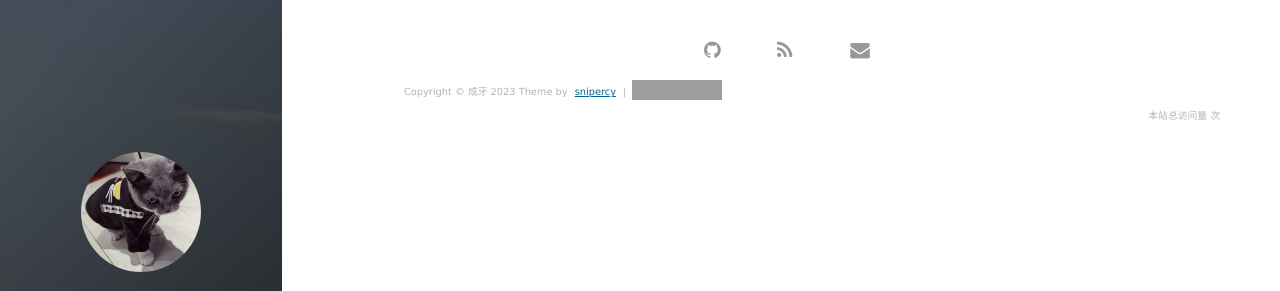
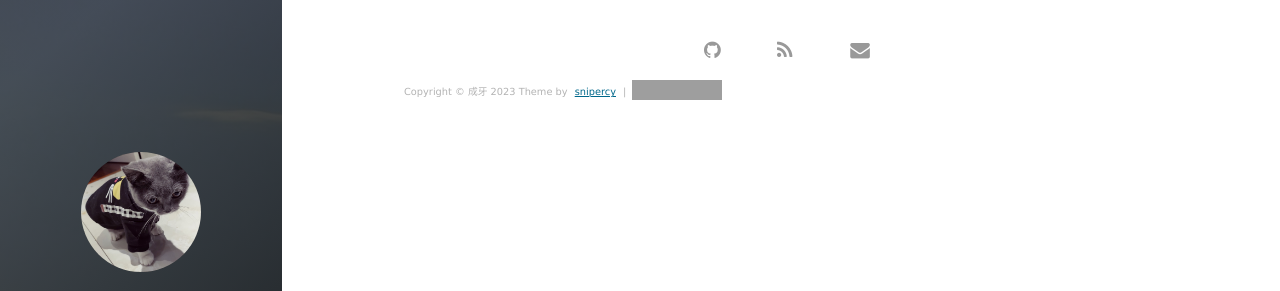
Before and after one commit to snipercy/snipercy.github.io, a Jekyll site: the page built from about.md, in a window 1280 px wide. Shown: the part 136-427 px from the top of the page. Built offline with Jekyll 4.4.1, drawn with Linux system fonts in a browser that asks for light colours; nearby versions of some CDN libraries; comment, search, counter and statistics services are not loaded; grey boxes are pictures that could not be loaded.

Commit message:
del统计功能

```diff
--- a/_config.yml
+++ b/_config.yml
@@ -22,14 +22,14 @@
 
 # 百度统计
 # 使用博客模板请去掉或者更换 id
-baidu:
-    id: xxxx
+# baidu:
+    # id: xxxx
 
 # Google Analytics
 # 使用博客模板请去掉或者更换 id
-ga:
-    id: xxxxxx
-    host: auto
+# ga:
+    # id: xxxxxx
+    # host: auto
 
 
 # 《----------------- 上面的信息修改成你自己的 ---------------------------》
--- a/_includes/footer.html
+++ b/_includes/footer.html
@@ -80,10 +80,10 @@
     			<link rel="stylesheet" href="//cdn.bootcss.com/font-awesome/4.3.0/css/font-awesome.min.css">
 
           <!-- 访问统计 -->
-          <span id="busuanzi_container_site_pv">
+          <!-- <span id="busuanzi_container_site_pv">
             本站总访问量
             <span id="busuanzi_value_site_pv"></span>次
-          </span>
+          </span> -->
 
         </div>
         <div>
--- a/_includes/head.html
+++ b/_includes/head.html
@@ -27,12 +27,12 @@
   <meta name="google-site-verification" content="1-1ZlHoRvM0T2FqPbW2S-qLgYXN6rsn52kErlMPd_gw" />
 
 <!-- 站点统计 -->
-  <script
+  <!-- <script
   async src="//dn-lbstatics.qbox.me/busuanzi/2.3/busuanzi.pure.mini.js">
-  </script>
+  </script> -->
 
 <!-- 百度统计 -->
-  {% if site.baidu.id %}
+  <!-- {% if site.baidu.id %}
   <script>
       var _hmt = _hmt || [];
       (function() {
@@ -42,10 +42,10 @@
         s.parentNode.insertBefore(hm, s);
       })();
   </script>
-  {% endif %}
+  {% endif %} -->
 
 <!-- google 统计 -->
-  {% if site.ga.id %}
+  <!-- {% if site.ga.id %}
   <script>
       (function(i,s,o,g,r,a,m){i['GoogleAnalyticsObject']=r;i[r]=i[r]||function(){
           (i[r].q=i[r].q||[]).push(arguments)},i[r].l=1*new Date();a=s.createElement(o),
@@ -54,7 +54,7 @@
       ga('create', '{{site.ga.id}}', '{{site.ga.host}}');
       ga('send', 'pageview');
   </script>
-  {% endif %}
+  {% endif %} -->
 
   <script async src="//pagead2.googlesyndication.com/pagead/js/adsbygoogle.js"></script>
 <script>
```
